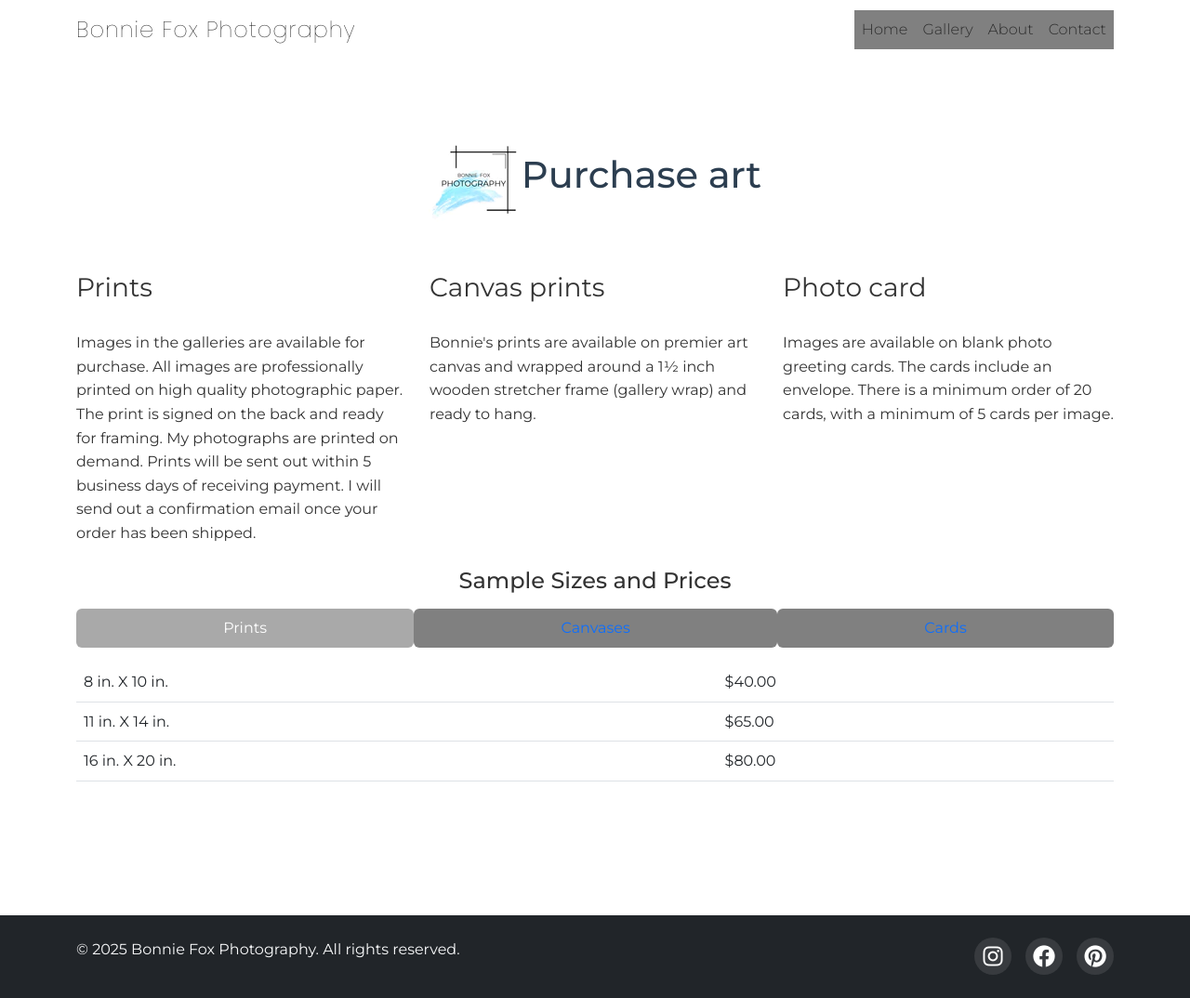
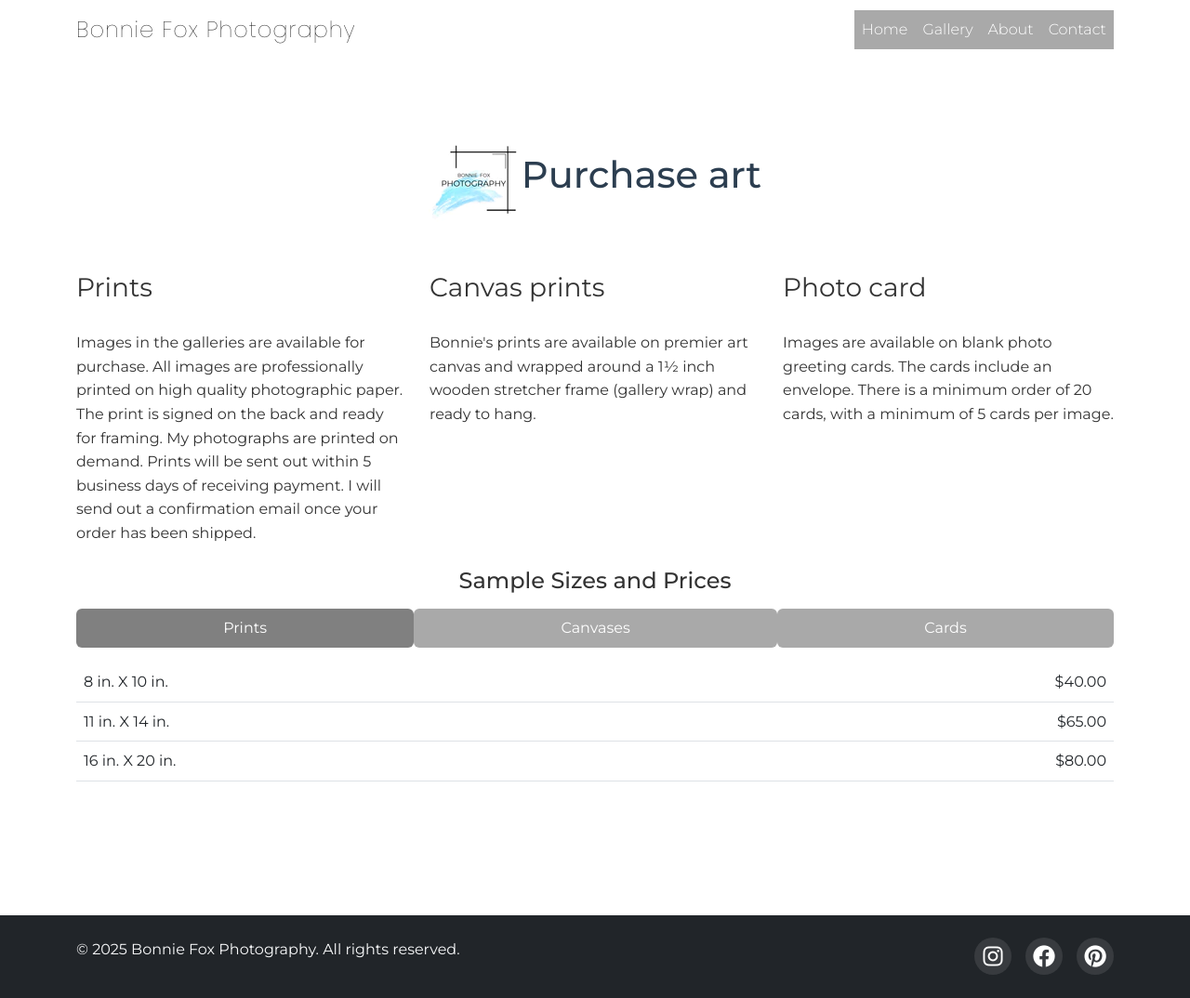
Before and after one commit to JakeDFox/photography-site, a Jekyll site: the page built from contact.html, in a window 1280 px wide. Shown: the whole page at 93% size. Built offline with Jekyll 4.4.1, drawn with Linux system fonts in a browser that asks for light colours.

Commit message:
styling navs

```diff
--- a/assets/css/main.css
+++ b/assets/css/main.css
@@ -911,8 +911,10 @@ p.feature-text, .about-text p {
 
 .nav-pills .nav-link.active, .nav-pills .show>.nav-link {
     color: var(--bs-nav-pills-link-active-color);
-    background-color: darkgrey;
+    background-color: grey;
 }
 .nav-link {
-    background: grey;
+    background: darkgrey;
+    color: white;
+    border-radius: 0;
 }
--- a/contact.html
+++ b/contact.html
@@ -76,15 +76,15 @@ description: Get in touch with BF Photography
                   <tbody>
                     <tr>
                       <td>8 in. X 10 in.</td>
-                      <td class="text-right">$40.00</td>
+                      <td class="text-end">$40.00</td>
                     </tr>
                     <tr>
                       <td>11 in. X 14 in.</td>
-                      <td class="text-right">$65.00</td>
+                      <td class="text-end">$65.00</td>
                     </tr>
                     <tr>
                       <td>16 in. X 20 in.</td>
-                      <td class="text-right">$80.00</td>
+                      <td class="text-end">$80.00</td>
                     </tr>
                   </tbody>
                 </table>
@@ -98,15 +98,15 @@ description: Get in touch with BF Photography
                   <tbody>
                     <tr>
                       <td>18 in. X 12 in.</td>
-                      <td class="text-right">$120.00</td>
+                      <td class="text-end">$120.00</td>
                     </tr>
                     <tr>
                       <td>24 in. X 40 in.</td>
-                      <td class="text-right">$240.00</td>
+                      <td class="text-end">$240.00</td>
                     </tr>
                     <tr>
                       <td>36 in. X 40 in.</td>
-                      <td class="text-right">$325.00</td>
+                      <td class="text-end">$325.00</td>
                     </tr>
                   </tbody>
                 </table>
@@ -120,15 +120,15 @@ description: Get in touch with BF Photography
                   <tbody>
                     <tr>
                       <td>Blank Photo Card</td>
-                      <td class="text-right">$5.00</td>
+                      <td class="text-end">$5.00</td>
                     </tr>
                     <tr>
                       <td>Gift Cards</td>
-                      <td class="text-right">Denominations; $10.00, $25.00, $50.00, $100.00</td>
+                      <td class="text-end">Denominations; $10.00, $25.00, $50.00, $100.00</td>
                     </tr>
                     <tr>
                       <td>Custom</td>
-                      <td class="text-right">Prints on metal or acrylic also available</td>
+                      <td class="text-end">Prints on metal or acrylic also available</td>
                     </tr>
                   </tbody>
                 </table>
```
